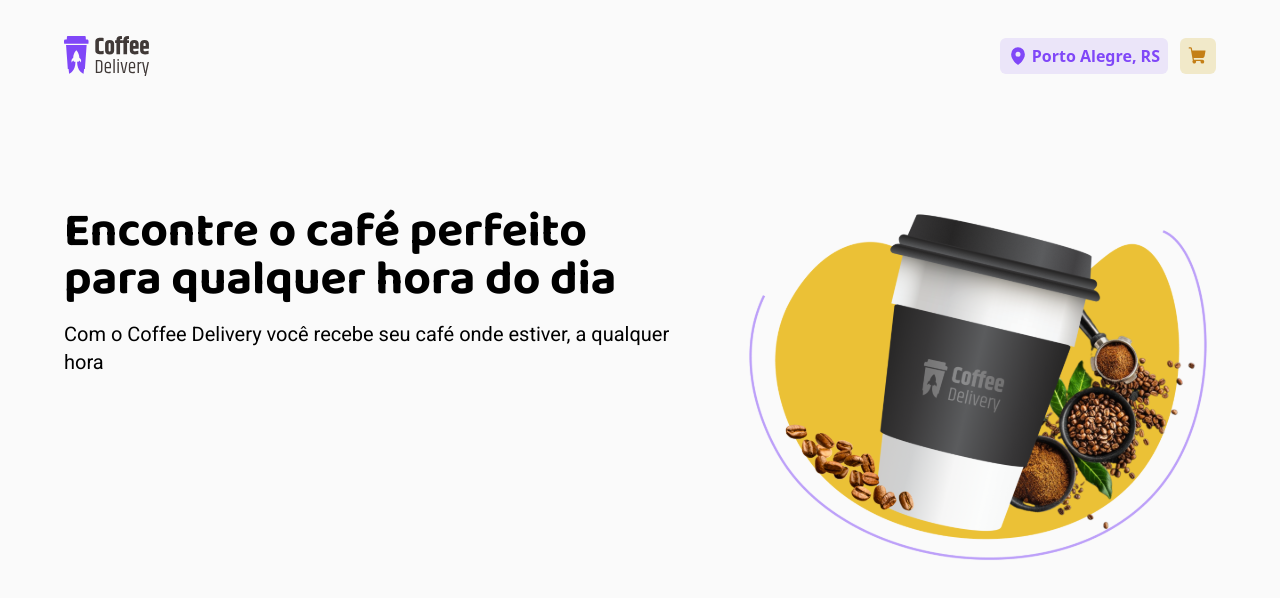
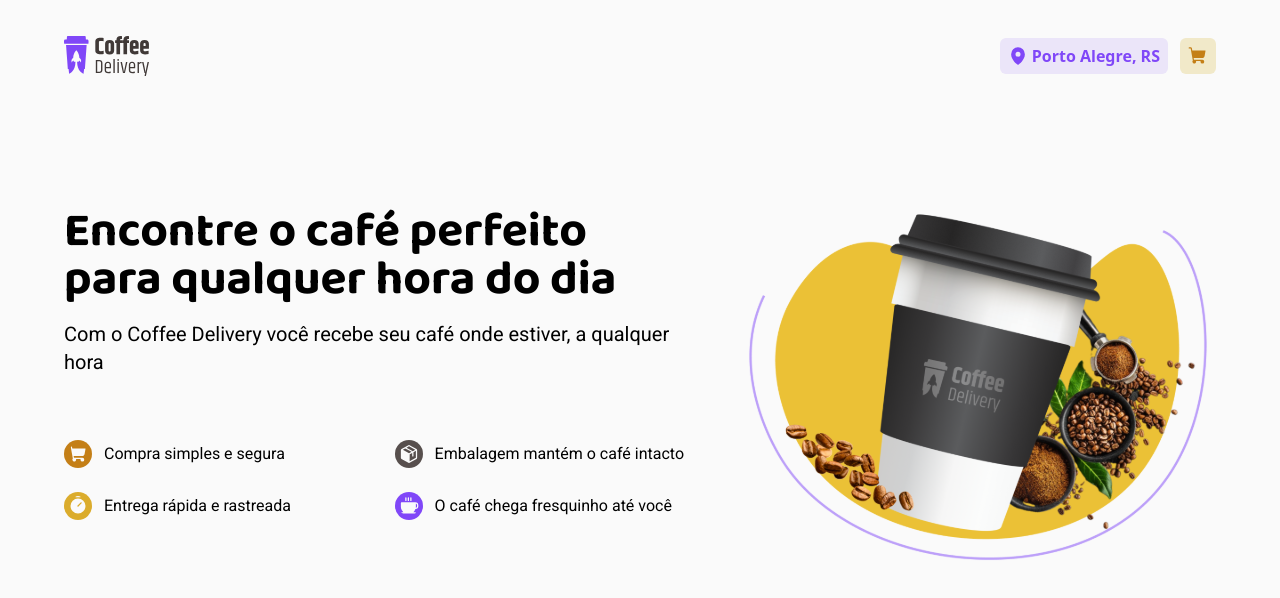
Before and after one commit to rdg-404/CoffeeDelivery, a React (Vite) app: page / in a window 1280 px wide. Shown: the top 598 px of the page. Built offline with nearby package versions, Linux system fonts and the light colour scheme.

Commit message:
:lipstick:tags intro home

```diff
--- a/src/pages/Home/components/Intro/index.tsx
+++ b/src/pages/Home/components/Intro/index.tsx
@@ -1,4 +1,5 @@
 import cupCoffee from '../../../../assets/cupCoffee.svg'
+import { ShoppingCart, Package, Timer, Coffee } from 'phosphor-react'
 
 export function Intro() {
   return (
@@ -9,6 +10,45 @@
           Com o Coffee Delivery você recebe seu café onde estiver, a qualquer
           hora
         </p>
+        <div className="font-roboto text-base font-normal flex items-center justify-between mt-16">
+          <div className="flex flex-col gap-6">
+            <p className="flex items-center gap-3">
+              <ShoppingCart
+                size={20}
+                weight="fill"
+                className="bg-button-cart text-base-background  flex items-center justify-center  min-w-max h-7 rounded-full border-none px-1 py-1 relative "
+              />
+              Compra simples e segura
+            </p>
+            <p className="flex items-center gap-3 ">
+              <Timer
+                size={20}
+                weight="fill"
+                className=" bg-timer-button flex items-center justify-center  min-w-max h-7 rounded-full border-none px-1 py-1 relative text-base-background"
+              />
+              Entrega rápida e rastreada
+            </p>
+          </div>
+
+          <div className="flex flex-col gap-6">
+            <p className="flex items-center gap-3">
+              <Package
+                size={20}
+                weight="fill"
+                className="bg-box-button flex items-center justify-center  min-w-max h-7 rounded-full border-none px-1 py-1 relative text-base-background"
+              />
+              Embalagem mantém o café intacto
+            </p>
+            <p className="flex items-center gap-3">
+              <Coffee
+                size={20}
+                weight="fill"
+                className="bg-button-map  flex items-center justify-center  min-w-max h-7 rounded-full border-none px-1 py-1 relative text-base-background"
+              />
+              O café chega fresquinho até você
+            </p>
+          </div>
+        </div>
       </h2>
       <img src={cupCoffee} alt="logo cup coffee delivery" />
     </section>
--- a/tailwind.config.js
+++ b/tailwind.config.js
@@ -23,6 +23,8 @@
       'button-cart-bg': '#F1E9C9',
       'button-cart': '#C47F17',
       'button-map': '#8047F8',
+      'timer-button': '#DBAC2C',
+      'box-button': '#574F4D',
     },
   },
   plugins: [],
```
